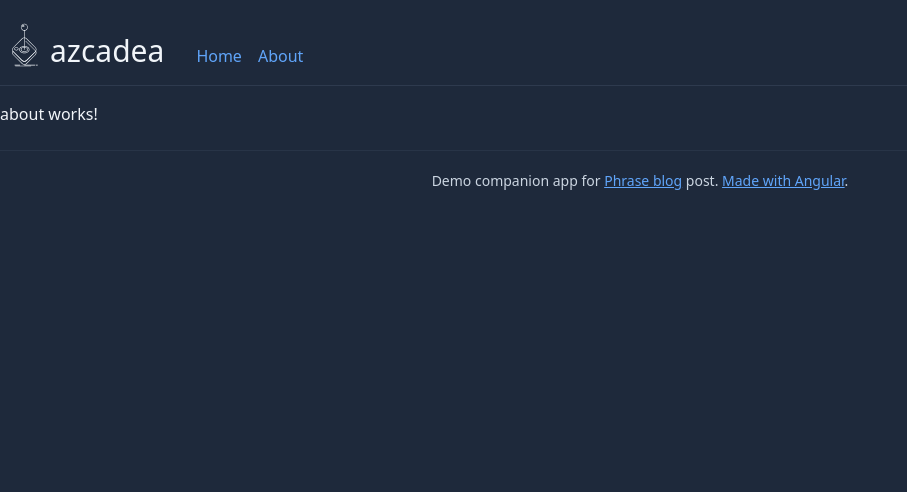
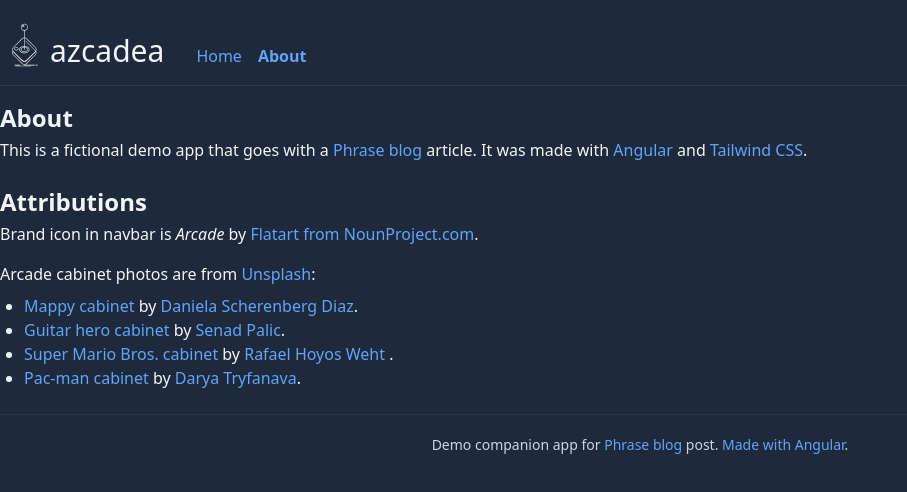
Before and after one commit to PhraseApp-Blog/angular-i18n-2022, an Angular app: page /about in a window 1280 px wide. Shown: the top 492 px of the page, without its empty margins (0-907 px from the left). Built offline with nearby package versions, Linux system fonts and the light colour scheme.

Commit message:
Adding about page content.

```diff
--- a/src/app/about/about.component.html
+++ b/src/app/about/about.component.html
@@ -1 +1,64 @@
-<p>about works!</p>
+<h2 class="text-2xl font-semibold mb-1">About</h2>
+<p>
+  This is a fictional demo app that goes with a
+  <a href="https://phrase.com/blog">Phrase blog</a>
+  article. It was made with
+  <a href="https://angular.io">Angular</a> and
+  <a href="https://tailwindcss.com/">Tailwind CSS</a>.
+</p>
+
+<h2 class="text-2xl font-semibold mb-1 mt-6">
+  Attributions
+</h2>
+
+<p>
+  Brand icon in navbar is
+  <i class="font-italic">Arcade</i> by
+  <a href="https://thenounproject.com/icon/arcade-2298442/"
+    >Flatart from NounProject.com</a
+  >.
+</p>
+
+<p class="mt-4">
+  Arcade cabinet photos are from
+  <a href="https://unsplash.com/">Unsplash</a>:
+</p>
+
+<ul class="list-disc pl-6 mt-2">
+  <li>
+    <a href="https://unsplash.com/photos/0X5Hl2Xbj6s"
+      >Mappy cabinet</a
+    >
+    by
+    <a href="https://unsplash.com/@danischerenberg"
+      >Daniela Scherenberg Diaz</a
+    >.
+  </li>
+  <li>
+    <a href="https://unsplash.com/photos/K-osgBT0WLE"
+      >Guitar hero cabinet</a
+    >
+    by
+    <a href="https://unsplash.com/@retrokram">Senad Palic</a
+    >.
+  </li>
+  <li>
+    <a href="https://unsplash.com/photos/EfqQLK5T_lE"
+      >Super Mario Bros. cabinet</a
+    >
+    by
+    <a href="https://unsplash.com/@rhweht"
+      >Rafael Hoyos Weht</a
+    >
+    .
+  </li>
+  <li>
+    <a href="https://unsplash.com/photos/mdZA_AWrAjA"
+      >Pac-man cabinet</a
+    >
+    by
+    <a href="https://unsplash.com/@darya_tryfanava"
+      >Darya Tryfanava</a
+    >.
+  </li>
+</ul>
--- a/src/app/cabinet.service.ts
+++ b/src/app/cabinet.service.ts
@@ -29,7 +29,7 @@ export class CabinetService {
     {
       imageUrl: '/assets/cabinets/pac-man.jpg',
       name: 'Pac-man 4ft Cabinet',
-      description: 'Paco paco paco paco',
+      description: 'Paco paco paco paco.',
       addedAt: new Date(2022, 4, 2),
       storeCount: 3,
       price: 249.99,
--- a/src/app/footer/footer.component.html
+++ b/src/app/footer/footer.component.html
@@ -2,15 +2,7 @@
   class="mt-6 pt-5 border-t-slate-700/50 border-t-[0.5px] text-center font-extralight text-sm text-slate-300"
 >
   Demo companion app for
-  <a
-    href="https://phrase.com/blog"
-    class="text-blue-400 underline decoration-blue-400"
-    >Phrase blog</a
-  >
+  <a href="https://phrase.com/blog">Phrase blog</a>
   post.
-  <a
-    href="https://angular.io/"
-    class="text-blue-400 underline decoration-blue-400"
-    >Made with Angular</a
-  >.
+  <a href="https://angular.io/">Made with Angular</a>.
 </footer>
--- a/src/app/navbar/navbar.component.html
+++ b/src/app/navbar/navbar.component.html
@@ -1,4 +1,4 @@
-<div
+<nav
   class="flex items-baseline justify-start mb-4 pb-4 border-b-slate-700/75 border-b-[0.5px]"
 >
   <div class="flex items-baseline">
@@ -9,20 +9,21 @@
     />
     <h1 class="text-3xl font-light">azcadea</h1>
   </div>
-  <ul class="flex items-baseline ml-8 space-x-4">
+  <ul class="flex items-baseline ml-8 space-x-4 font-light">
     <li>
       <a
         routerLink="/"
-        class="text-blue-400 font-light hover:underline hover:decoration-blue-400"
+        routerLinkActive="font-semibold"
+        [routerLinkActiveOptions]="{ exact: true }"
         >Home</a
       >
     </li>
     <li>
       <a
         routerLink="/about"
-        class="text-blue-400 font-light hover:underline hover:decoration-blue-400"
+        routerLinkActive="font-semibold"
         >About</a
       >
     </li>
   </ul>
-</div>
+</nav>
--- a/src/styles.css
+++ b/src/styles.css
@@ -5,3 +5,7 @@
 body {
   @apply mt-3 bg-slate-800 text-slate-100;
 }
+
+a {
+  @apply text-blue-400 hover:underline hover:decoration-blue-400;
+}
```
